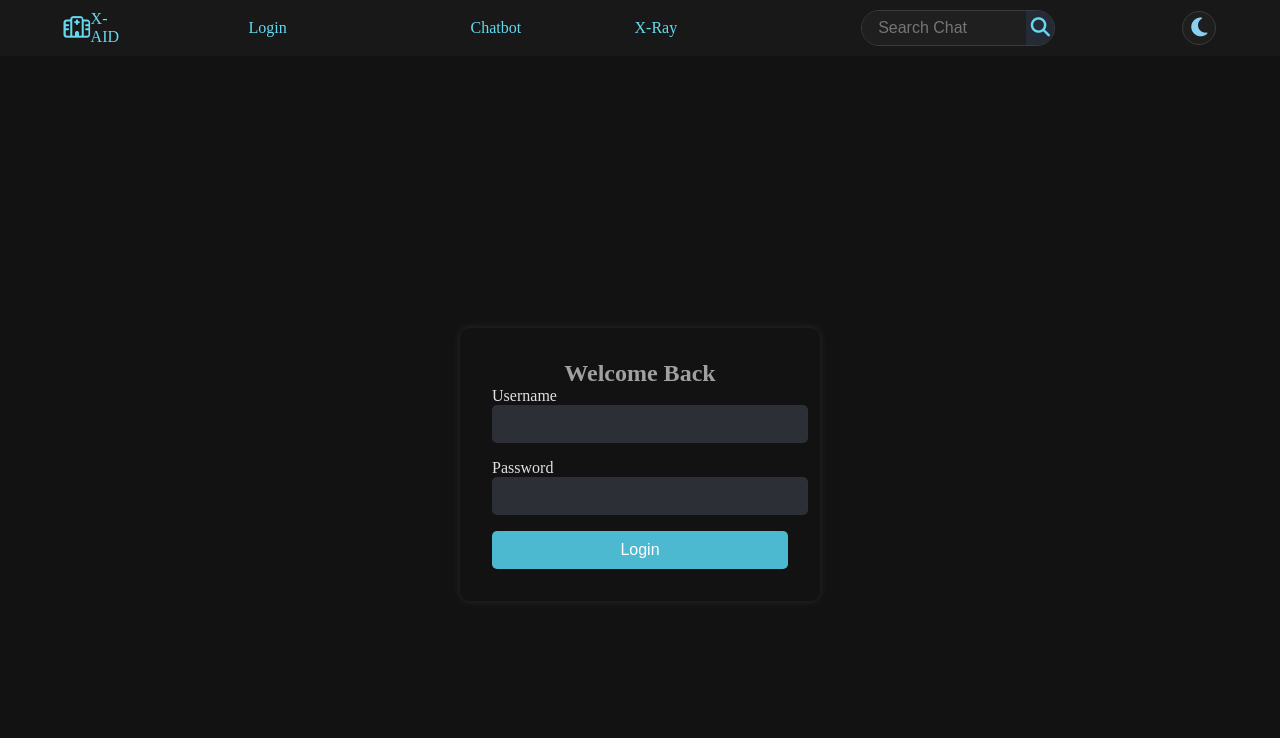
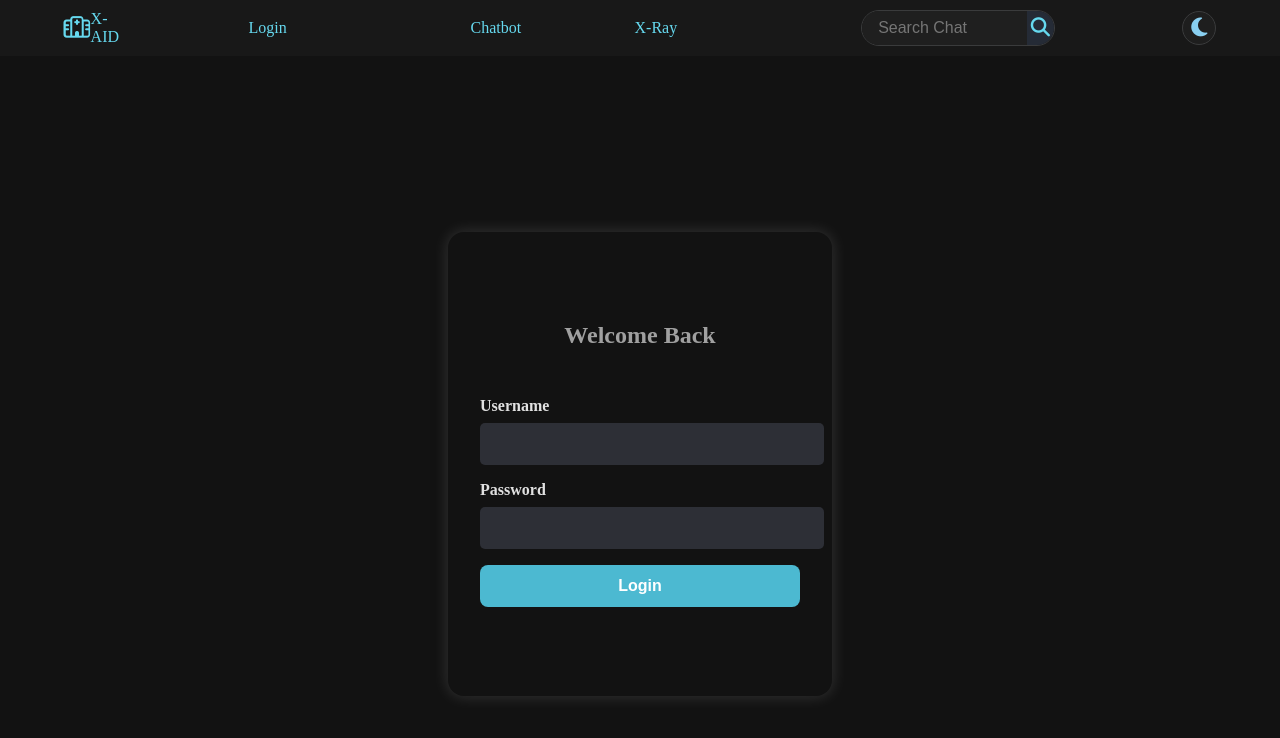
Before and after one commit to SaiPragnaan/X-AID, a Django app: page /login/ in a window 1280 px wide. Shown: the top 738 px of the page. Run offline with Django 5.2, Linux system fonts and the light colour scheme.

Commit message:
Add New Login css

```diff
--- a/x_aid/static/css/login.css
+++ b/x_aid/static/css/login.css
@@ -7,24 +7,29 @@
     height: 40%;
     width: 20%;
 } */
-body.dark .login-container{
+body.dark .login-container {
     background-color: #121212;
 }
-body.dark .card-header{
+
+body.dark .card-header {
     color: #A0A0A0;
 }
-body.dark label{
+
+body.dark label {
     color: #E1E1E1;
 }
-body.dark .form-control{
+
+body.dark .form-control {
     background-color: #2D2F36;
     color: #E1E1E1;
 }
-body.dark .login-button{
+
+body.dark .login-button {
     background-color: #4CB9D1;
     color: #FFFFFF;
 }
-body.dark .login-button:hover{
+
+body.dark .login-button:hover {
     background-color: #45A049;
 }
 
@@ -36,43 +41,54 @@ body.dark .login-button:hover{
 }
 
 .card {
+    width: 20vw; ;
+    min-width: 320px; /* Prevents it from becoming too small */
+    min-height: 50vh;
     padding: 2rem;
-    border-radius: 10px;
-    box-shadow: 0 0 10px rgba(255, 255, 255, 0.1);
+    border-radius: 1rem;
+    box-shadow: 0 0 1rem rgba(255, 255, 255, 0.15);
+    display: flex;
+    flex-direction: column;
+    justify-content: center;
 }
 
 .card-header {
     font-size: 1.5rem;
     font-weight: bold;
     text-align: center;
+    margin-bottom: 2rem;
 }
 
 .form-group {
     margin-bottom: 1rem;
+    margin-top: 1rem;
 }
-
+label {
+    font-weight: 600;
+    margin-bottom: 0.5rem;
+    display: block;
+    font-size: 1rem;
+}
 input {
     width: 100%;
-    padding: 10px;
+    padding: 0.75rem;
     border: none;
     border-radius: 5px;
     font-size: 1rem;
 }
-input:focus{
+
+input:focus {
     outline: none;
 }
+
 button {
     width: 100%;
-    padding: 10px;
-    color: white;
+    padding: 0.75rem;
     border: none;
-    border-radius: 5px;
+    border-radius: 0.5rem;
     font-size: 1rem;
+    font-weight: bold;
     cursor: pointer;
-}
-
-button:hover {
-    background: #0056b3;
 }
 
 .alert {
```
